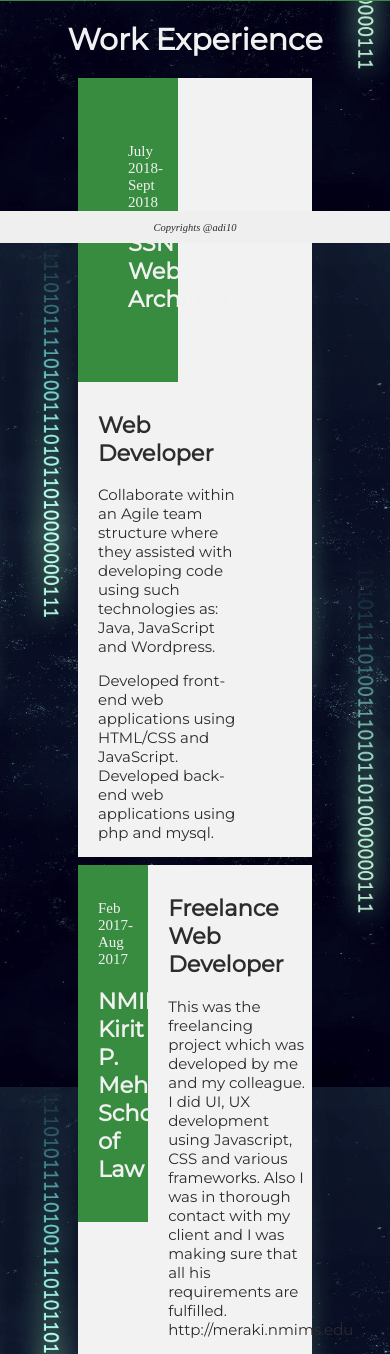
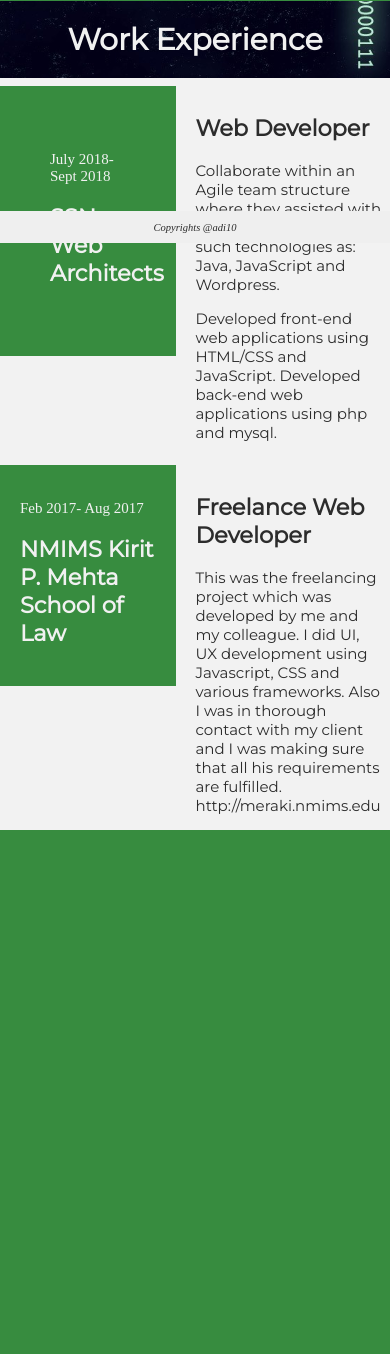
Before and after one commit to aditpatil10/Portfolio, a PHP site: page /exp.html in a window 390 px wide. Shown: the part 601-1955 px from the top of the page. After the commit the page ends 1431 px from the top, so only its background shows below. Run offline with PHP 8.4, Linux system fonts and the light colour scheme; some libraries are stand-ins or nearby versions.

Commit message:
Fix [Responsive fix]

```diff
--- a/css/portfolio.css
+++ b/css/portfolio.css
@@ -221,6 +221,14 @@
   box-shadow: 0 4px 8px 0 rgba(0, 0, 0, 0.2), 0 6px 20px 0 rgba(0, 0, 0, 0.19);
   margin-top: 2%;
   padding-top: 2%;
+}
+
+@media only screen and (max-width: 500px) {
+  /*shows elements in a column*/
+  #wrapper {
+    height: 600px;
+    width: 95%;
+  }
 }
 
 .centered {
@@ -482,6 +490,31 @@
   padding: 20px;
 }
 
+.lp {
+  padding: 40px;
+}
+
+@media only screen and (max-width: 500px) {
+  /*shows elements in a column*/
+  .container-exp {
+    background-color: #f2f2f2;
+    padding: auto;
+    padding-top: 2%;
+    width: 100%;
+    margin-left: auto;
+    margin-top: auto;
+  }
+
+  .column-exp {
+    float: left;
+    width: 50%;
+    margin-top: 6px;
+    padding: 20px;
+  }
+  .lp {
+    padding: 50px;
+  }
+}
 /* Clear floats after the columns */
 .row-exp:after {
   content: "";
@@ -501,6 +534,19 @@
   font-family: "Montserrat";
 }
 
+@media only screen and (max-width: 500px) {
+  /*shows elements in a column*/
+  .leftside-e {
+    float: left;
+    width: 45%;
+    background-color: #378c3f;
+  }
+  .rightside-e {
+    float: left;
+    width: 55%;
+    font-family: "Montserrat";
+  }
+}
 /* Hire me */
 .cards {
   display: flex;
--- a/exp.html
+++ b/exp.html
@@ -54,7 +54,7 @@
 
     <div class="container-exp">
       <div class="row-exp">
-        <div class="leftside-e" style="padding:50px ; color: #f1f1f1">
+        <div class="leftside-e lp" style="color: #f1f1f1">
           <p>July 2018-Sept 2018</p>
           <h2>SSN Web Architects</h2>
         </div>
```
